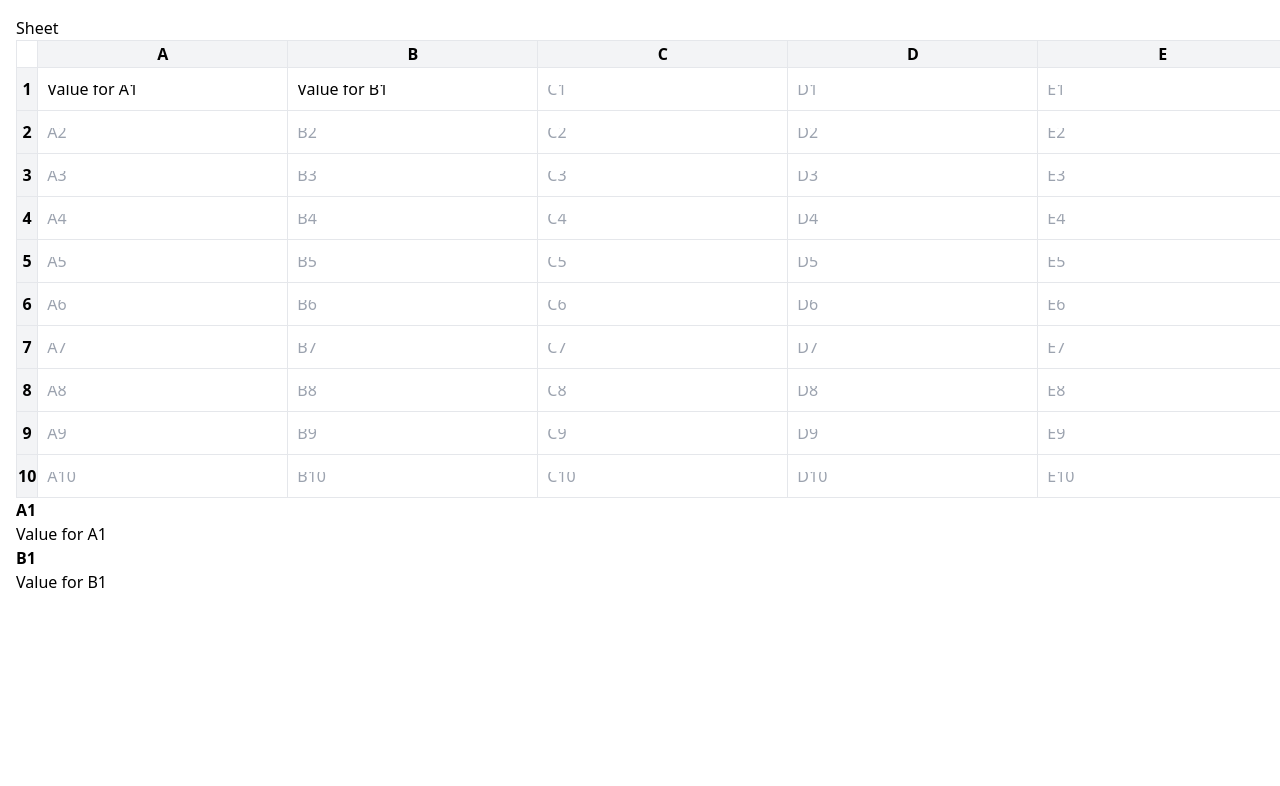
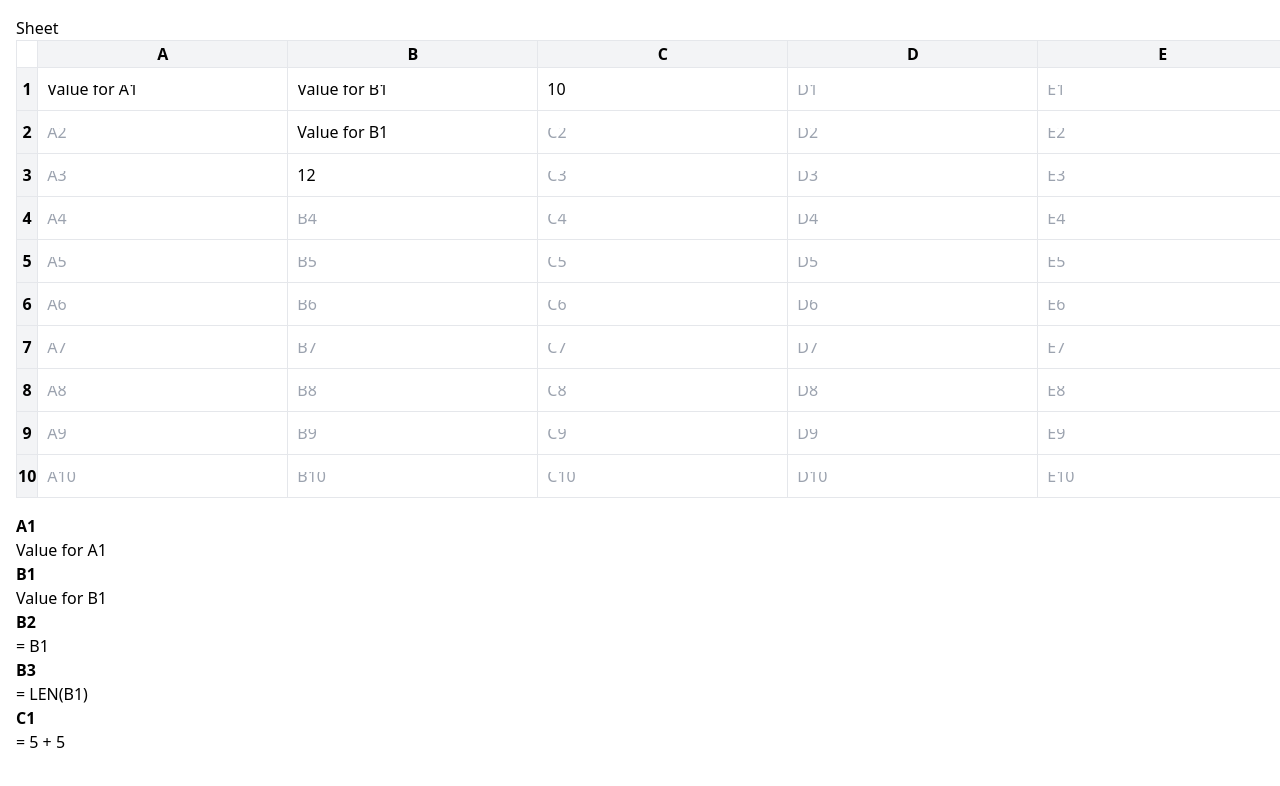
Before and after one commit to BurntCaramel/lattice-angular, an Angular app: page /first in a window 1280 px wide. Shown: the top 786 px of the page. Built offline with nearby package versions, Linux system fonts and the light colour scheme.

Commit message:
Add ability to use other cell values

```diff
--- /dev/null
+++ b/src/app/evaluator.service.ts
@@ -0,0 +1,47 @@
+import { Injectable } from '@angular/core';
+
+export interface EvaluatorEnvironment {
+  readCell: (cellID: string) => string | null
+}
+
+export interface Evaluator {
+  evaluate(input: string, environment: EvaluatorEnvironment): string | null
+}
+
+function evaluateExpression(expression: string, environment: EvaluatorEnvironment): string {
+  console.log("EXP", expression)
+  const body = expression.replace(/\b[A-Z][0-9]+/g, (cellID) => {
+    cellID = cellID.trim();
+    const result = environment.readCell(cellID);
+    return JSON.stringify(result);
+  })
+  console.log("body", body)
+
+  function LEN(input: string): number {
+    return input.length;
+  }
+  function JOIN(first: string, second: string): string {
+    return first + second;
+  }
+
+  const f = new Function('LEN', 'JOIN', `return ${body}`);
+  return f(LEN, JOIN);
+}
+
+@Injectable({
+  providedIn: 'root',
+})
+export class EvaluatorService {
+  constructor() {}
+
+  primary(): Evaluator {
+    return this;
+  }
+
+  evaluate(input: string, environment: EvaluatorEnvironment): string | null {
+    if (typeof input === 'string' && input.startsWith('=')) {
+      // return null;
+      return evaluateExpression(input.slice(1), environment);
+    }
+  }
+}
--- a/src/app/lattice-sheet/lattice-sheet.component.html
+++ b/src/app/lattice-sheet/lattice-sheet.component.html
@@ -1,4 +1,7 @@
 <div class="p-4">
   <p>Sheet</p>
-  <app-lattice-table [data]="tableData$ | async"></app-lattice-table>
+  <app-lattice-table
+    [data]="tableData$ | async"
+    [evaluator]="evaluator"
+  ></app-lattice-table>
 </div>
--- a/src/app/lattice-sheet/lattice-sheet.component.ts
+++ b/src/app/lattice-sheet/lattice-sheet.component.ts
@@ -1,22 +1,24 @@
-import { Component, OnInit } from '@angular/core';
+import { Component, OnInit, Inject } from '@angular/core';
 import { Observable } from 'rxjs';
 import { TableData } from '../table-data';
 import { SheetService } from '../sheet.service';
+import { EvaluatorService, Evaluator } from '../evaluator.service';
 
 @Component({
   selector: 'app-lattice-sheet',
   templateUrl: './lattice-sheet.component.html',
   styleUrls: ['./lattice-sheet.component.css'],
-  providers:  [SheetService]
+  providers: [SheetService, EvaluatorService],
 })
 export class LatticeSheetComponent implements OnInit {
   tableData$: Observable<TableData>;
+  evaluator: Evaluator;
 
-  constructor(service: SheetService) {
-    this.tableData$ = service.getTableData();
+  // constructor(@Inject(SheetService) sheetService: SheetService, @Inject(EvaluatorService) evaluatorService: EvaluatorService) {
+  constructor(sheetService: SheetService, evaluatorService: EvaluatorService) {
+    this.tableData$ = sheetService.getTableData();
+    this.evaluator = evaluatorService.primary();
   }
 
-  ngOnInit(): void {
-  }
-
+  ngOnInit(): void {}
 }
--- a/src/app/lattice-table/lattice-table.component.html
+++ b/src/app/lattice-table/lattice-table.component.html
@@ -34,7 +34,9 @@
   </tbody>
 </table>
 
-<dl *ngFor="let cell of data.cellValues | keyvalue">
-  <dt class="font-bold inline-block">{{cell.key}}</dt>
-  <dd>{{cell.value}}</dd>
-</dl>
+<aside class="mt-4">
+  <dl *ngFor="let cell of data.cellValues | keyvalue">
+    <dt class="font-bold inline-block">{{cell.key}}</dt>
+    <dd>{{cell.value}}</dd>
+  </dl>
+</aside>
--- a/src/app/lattice-table/lattice-table.component.ts
+++ b/src/app/lattice-table/lattice-table.component.ts
@@ -8,6 +8,7 @@ import {
   AbstractControlOptions,
   AsyncValidatorFn,
 } from '@angular/forms';
+import { Evaluator } from '../evaluator.service';
 
 class TableFormGroup extends FormGroup {
   constructor(
@@ -47,6 +48,7 @@ class TableFormGroup extends FormGroup {
 })
 export class LatticeTableComponent implements OnInit {
   @Input() data: TableData;
+  @Input() evaluator: Evaluator;
   @ViewChild('tableBody', { static: true }) tableBodyRef: {
     nativeElement: HTMLTableSectionElement;
   };
@@ -83,12 +85,21 @@ export class LatticeTableComponent implements OnInit {
     return this.focusedCell.column === column && this.focusedCell.row === row;
   }
 
+  readRawValueForCellID(cellID: string): string | null {
+    return this.data.cellValues.get(cellID) || null;
+  }
+
   calculateValueForCell(column: string, row: string): string | null {
     const cellID = this.cellIDFor(column, row);
-    const rawValue = this.form.get(cellID).value;
-    if (typeof rawValue === 'string' && rawValue.startsWith('=')) {
-      const f = new Function(`return ${rawValue.slice(1)}`);
-      return f();
+    const rawValue = this.readRawValueForCellID(cellID);
+    if (typeof rawValue === 'string') {
+      return this.evaluator.evaluate(rawValue, {
+        readCell: (cellID) => {
+          const value = this.readRawValueForCellID(cellID)
+          console.log("READ", cellID, value)
+          return value;
+        }
+      });
     }
 
     return null;
--- a/src/app/table-data.ts
+++ b/src/app/table-data.ts
@@ -7,7 +7,10 @@ const alphabet = "ABCDEFGHIJKLMNOPQRSTUVWXYZ".split("");
 export class TableData {
   cellValues: TableCellValues = new Map<CellID, CellValue>([
     ["A1", "Value for A1"],
-    ["B1", "Value for B1"]
+    ["B1", "Value for B1"],
+    ["B2", "= B1"],
+    ["B3", "= LEN(B1)"],
+    ["C1", "= 5 + 5"],
   ]);
 
   static fromObject(object: Record<string, string>): TableData {
```
Also changed, not shown: 1 other file (tests, documents, lock files or other folders).
